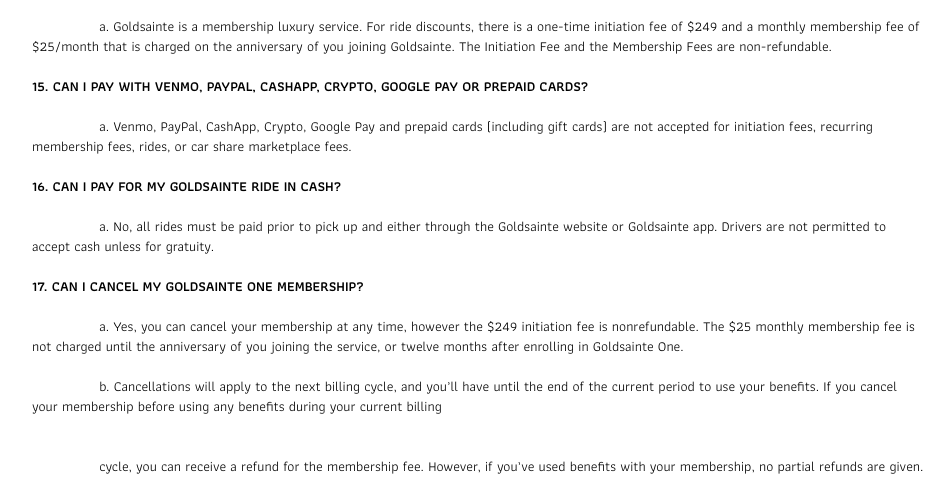
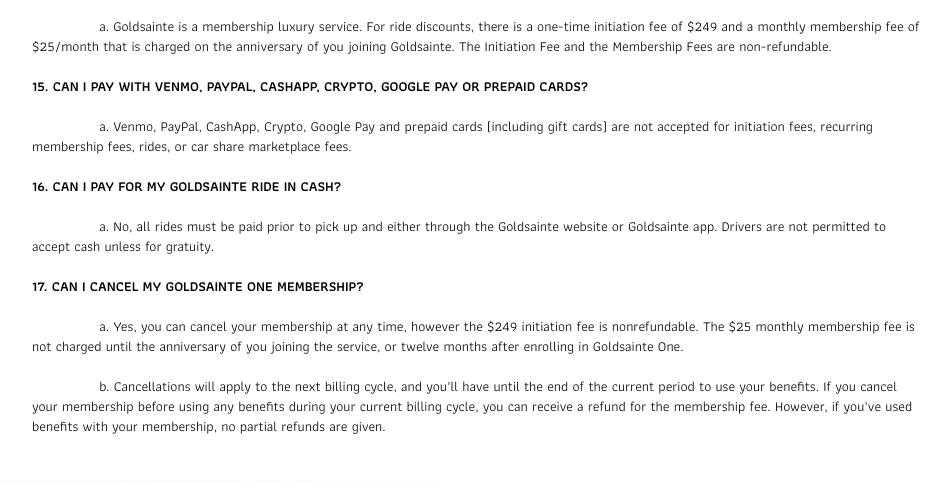
Before and after one commit to DesignGoldsainte/goldsainte21, a website built with Parcel: page faq.html in a window 1280 px wide. Shown: the part 2784-3282 px from the top of the page, without its empty margins (162-1113 px from the left). Built offline with nearby package versions, Linux system fonts and the light colour scheme; a web font is replaced by a local one.

Commit message:
faq edit 17

```diff
--- a/faq.html
+++ b/faq.html
@@ -372,12 +372,7 @@
             </p>
             <p class="how-does-goldsainte-one-work">
               <span class="a-once-you">
-                b. Cancellations will apply to the next billing cycle, and you’ll have until the end of the current period to use your benefits. If you cancel your membership before using any benefits during your current billing
-              </span>
-            </p>
-            <p class="how-does-goldsainte-one-work">
-              <span class="a-once-you">
-                cycle, you can receive a refund for the membership fee. However, if you’ve used benefits with your membership, no partial refunds are given.</span
+                b. Cancellations will apply to the next billing cycle, and you’ll have until the end of the current period to use your benefits. If you cancel your membership before using any benefits during your current billing cycle, you can receive a refund for the membership fee. However, if you’ve used benefits with your membership, no partial refunds are given.</span
               >
             </p>
           </div>
```
